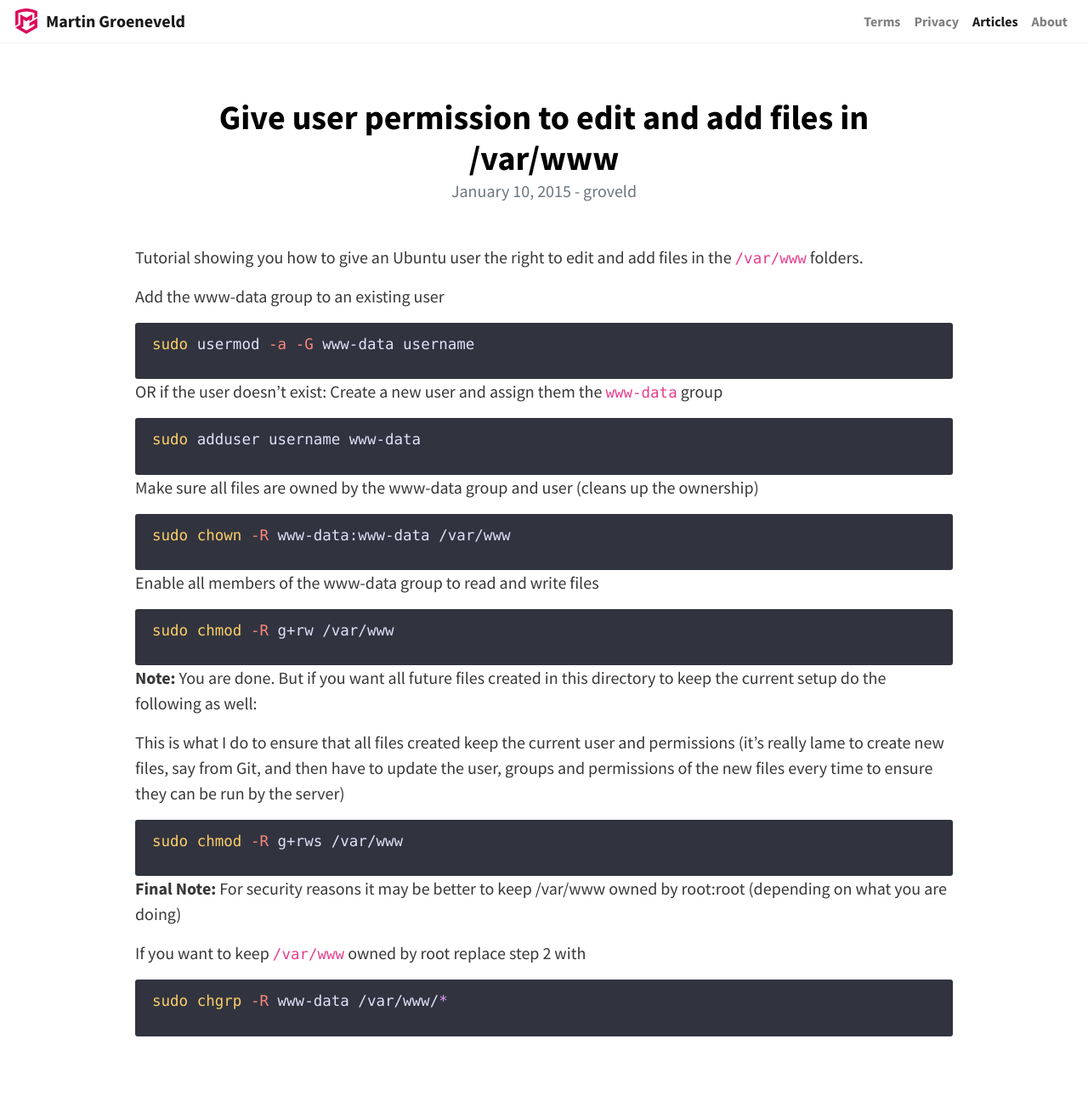
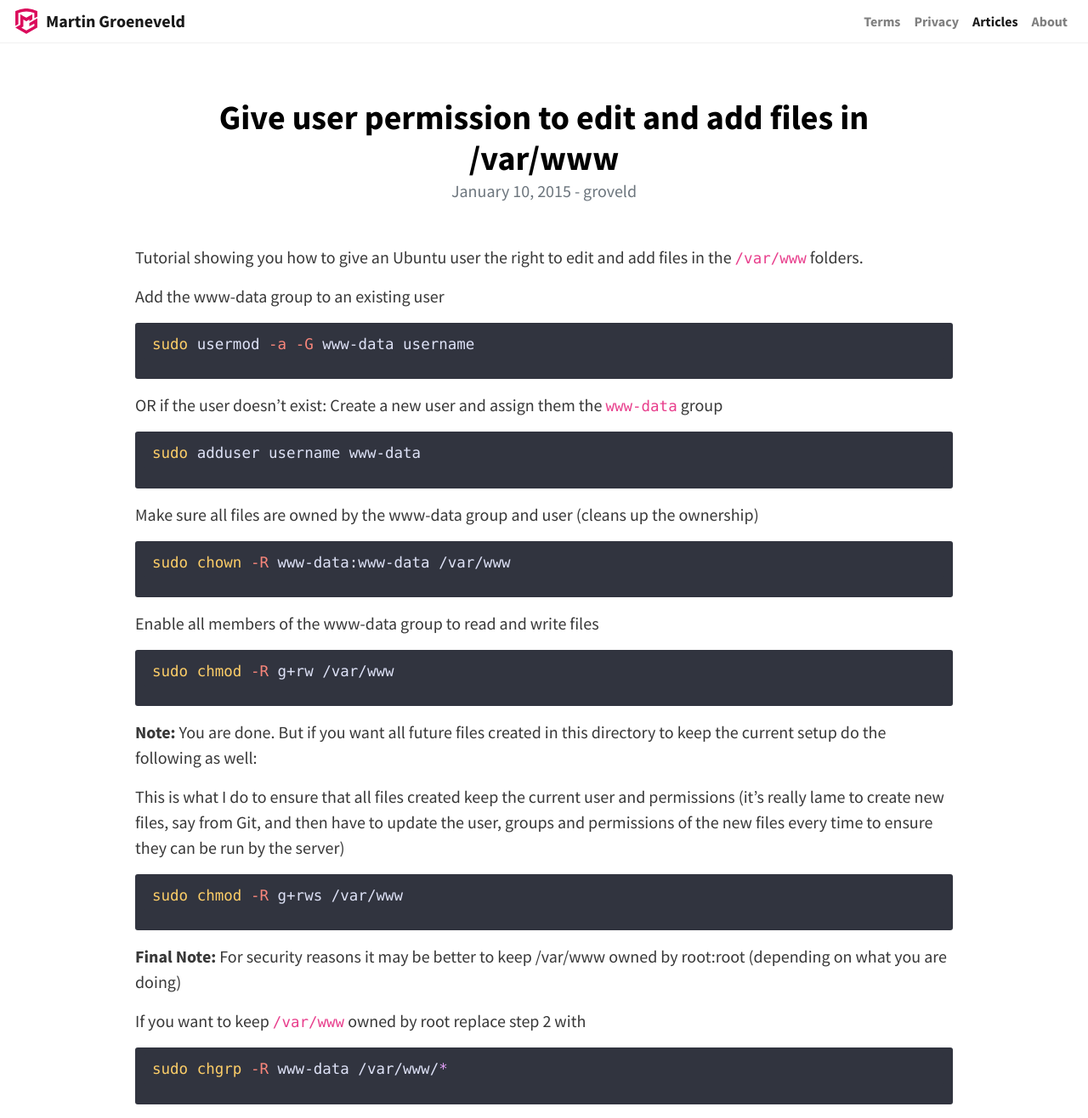
Before and after one commit to groveld/groveld.github.io, a Jekyll site: the page built from src/_posts/2015-01-10-give-user-permission-to-edit-and-add-files-in-var-www.md, in a window 1280 px wide and 1316 px high. Shown: the whole window at 85% size. Built offline with Jekyll 4.4.1, drawn with Linux system fonts in a browser that asks for light colours.

Commit message:
Update syntax-one-dark-vivid.css

```diff
--- a/src/css/syntax-one-dark-vivid.css
+++ b/src/css/syntax-one-dark-vivid.css
@@ -1,5 +1,6 @@
 /* One Dark Vivid style for Pygments syntax highlighter, for use with Jekyll */
-.highlight, pre.highlight { background: #31343f; color: #dee2f7; padding: 6px 10px; border-radius: 3px }
+
+.highlight { background: #31343f; color: #dee2f7; padding: 6px 10px; border-radius: 3px; margin-bottom: 1rem }
 .highlight pre { background: #31343f }
 .highlight .hll { background: #31343f }
 .highlight .c { color: #63677e; font-style: italic }
```
